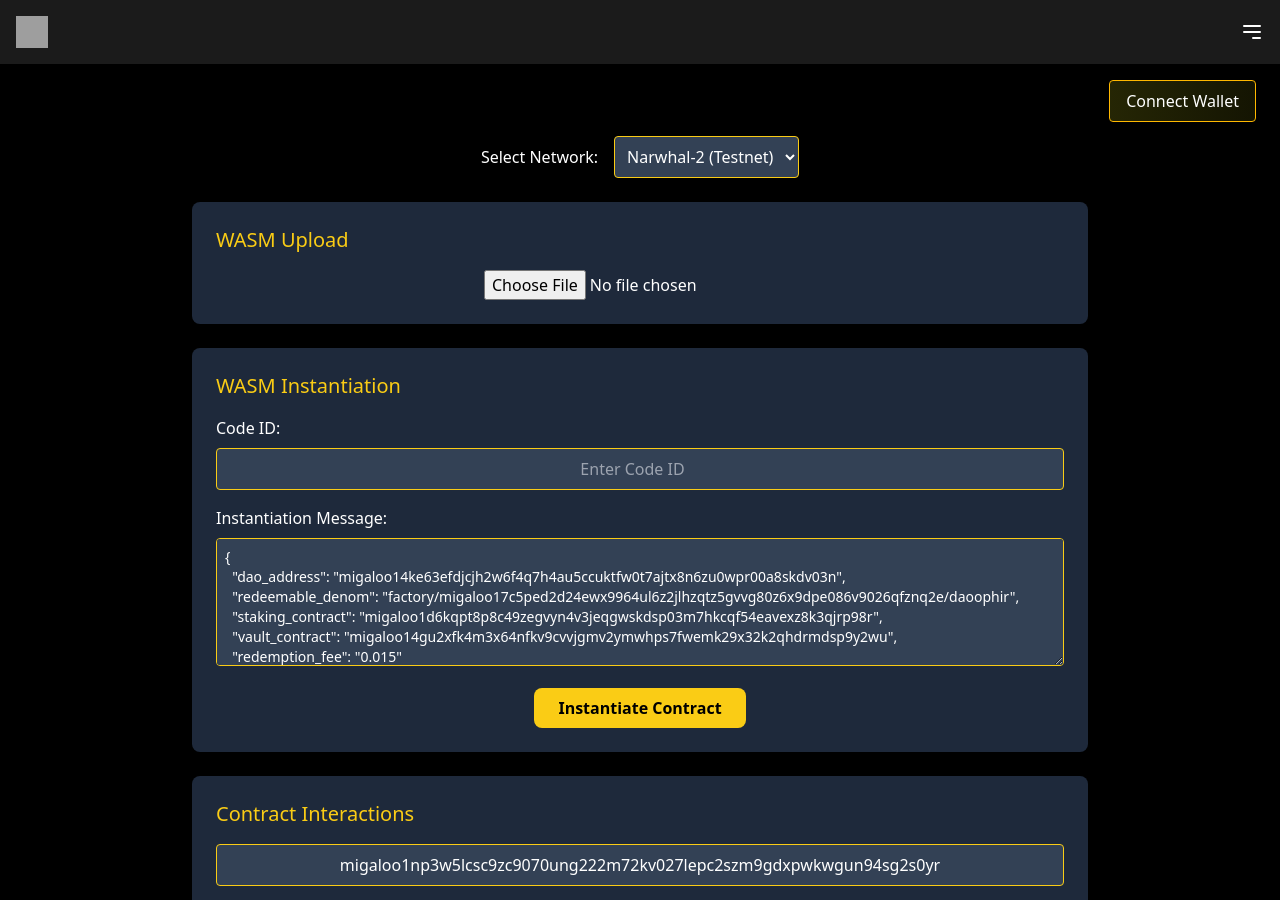
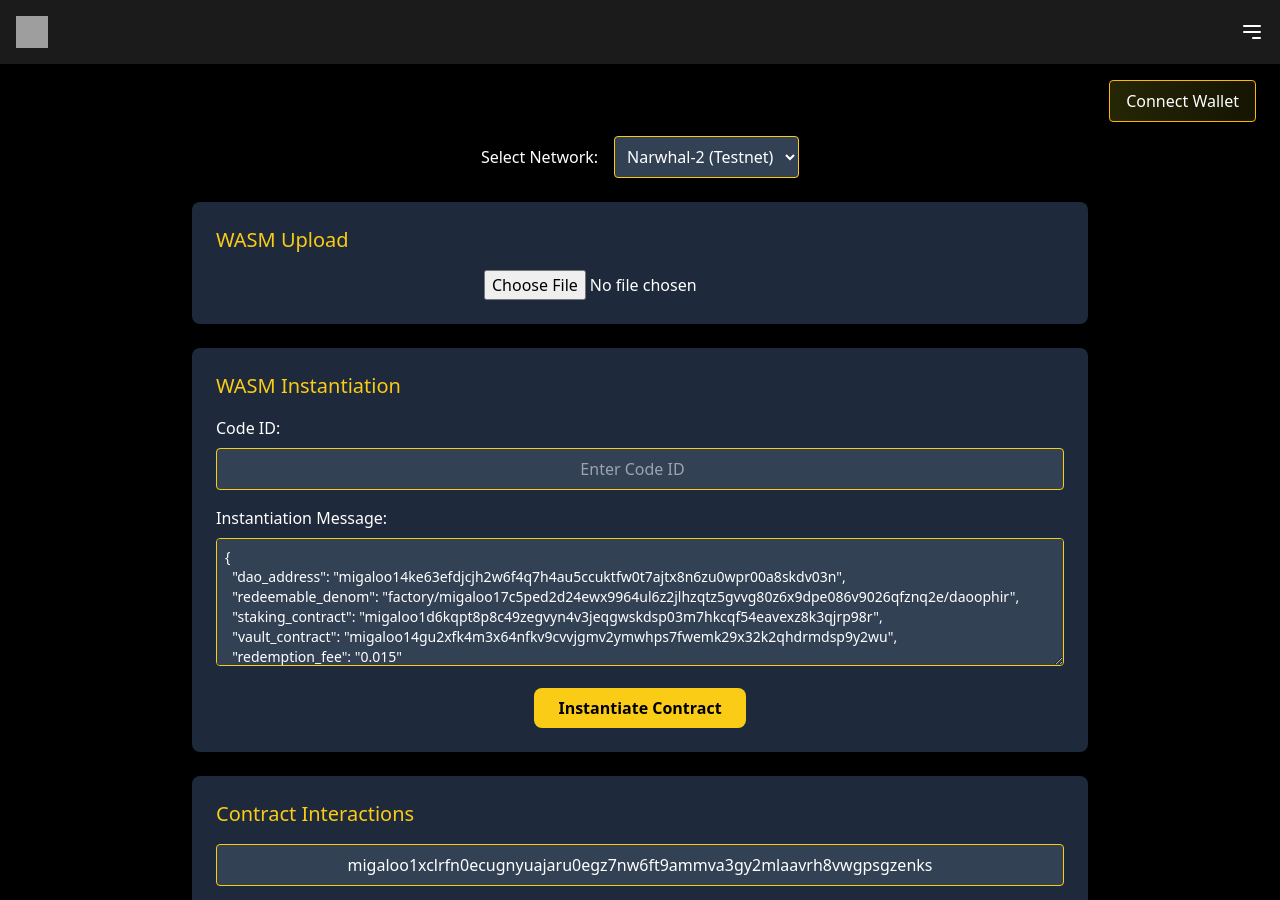
Before and after one commit to rishichalla67/ophir-dao, a React (Create React App) app: page /wasmdev in a window 1280 px wide. Shown: the top 900 px of the page. Built offline with nearby package versions, Linux system fonts and the light colour scheme; grey boxes are pictures that could not be loaded.

Commit message:
added better debug values

```diff
--- a/src/components/redeem.js
+++ b/src/components/redeem.js
@@ -66,7 +66,7 @@ const Redeem = () => {
 
   useEffect(() => {
     getDebugValues();
-  }, [simulationResponse, isTestnet]);
+  }, [simulationResponse, isTestnet, ophirAmount]);
 
   useEffect(() => {
     fetch("https://parallax-analytics.onrender.com/ophir/prices")
@@ -488,7 +488,11 @@ const Redeem = () => {
           100
         ).toFixed(2),
         daily_ratio: queryResponse.daily_ratio,
-        average_daily_ratio: queryResponse.aggregate_daily_volume,
+        average_daily_ratio: (
+          simulationResponse?.redemption_volume_14d /
+          tokenSupplyResponse?.true_circulating_supply
+        ).toFixed(4),
+
         average_circulating_supply: queryResponse.circulating_supply_14d,
         average_redemption_volume: (
           simulationResponse?.redemption_volume_14d / OPHIR_DECIMAL
--- a/src/helper/daoConfig.js
+++ b/src/helper/daoConfig.js
@@ -16,7 +16,7 @@ export const daoConfig = {
 
   // Contract Addresses
   CONTRACT_ADDRESS:
-    "migaloo13nkpq8h9cdj0v4p2a48gwnzkmut3jemu29jnx4ep7rj0wugg5d6qppr6h5",
+    "migaloo1cw25dse9yhk42540hsp3e39ldeprkxg2e5scax0hf2tlygdzfp9ql3kvm5",
   CONTRACT_ADDRESS_TESTNET:
-    "migaloo1np3w5lcsc9zc9070ung222m72kv027lepc2szm9gdxpwkwgun94sg2s0yr",
+    "migaloo1xclrfn0ecugnyuajaru0egz7nw6ft9ammva3gy2mlaavrh8vwgpsgzenks",
 };
```
